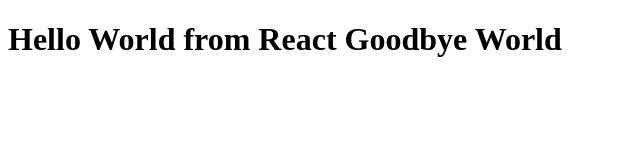
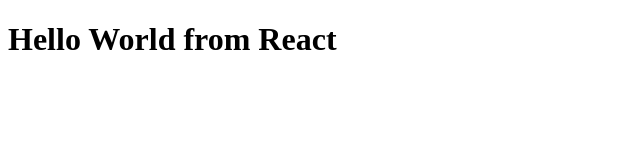
Before and after one commit to antosan/scit-js-to-react, a plain HTML site: page index.html in a window 1280 px wide. Shown: the whole page, without its empty margins (0-640 px from the left). Drawn offline with Linux system fonts and the light colour scheme.

Commit message:
Add React component

```diff
--- a/index.html
+++ b/index.html
@@ -14,12 +14,22 @@
         <script type="text/javascript">
             const rootElement = document.getElementById("root");
 
-            const element = React.createElement("h1", {
-                className: "container",
-                children: ["Hello World from React ", "Goodbye World"]
-            });
+            function GreetingComponent() {
+                return React.createElement("h1", {
+                    className: "container",
+                    children: "Hello World from React"
+                });
+            }
 
-            ReactDOM.render(element, rootElement);
+            const wrapperElement = React.createElement(
+                "div",
+                {id: "container"},
+                React.createElement(GreetingComponent)
+            );
+
+            console.log(wrapperElement);
+
+            ReactDOM.render(wrapperElement, rootElement);
         </script>
     </body>
 </html>
```
